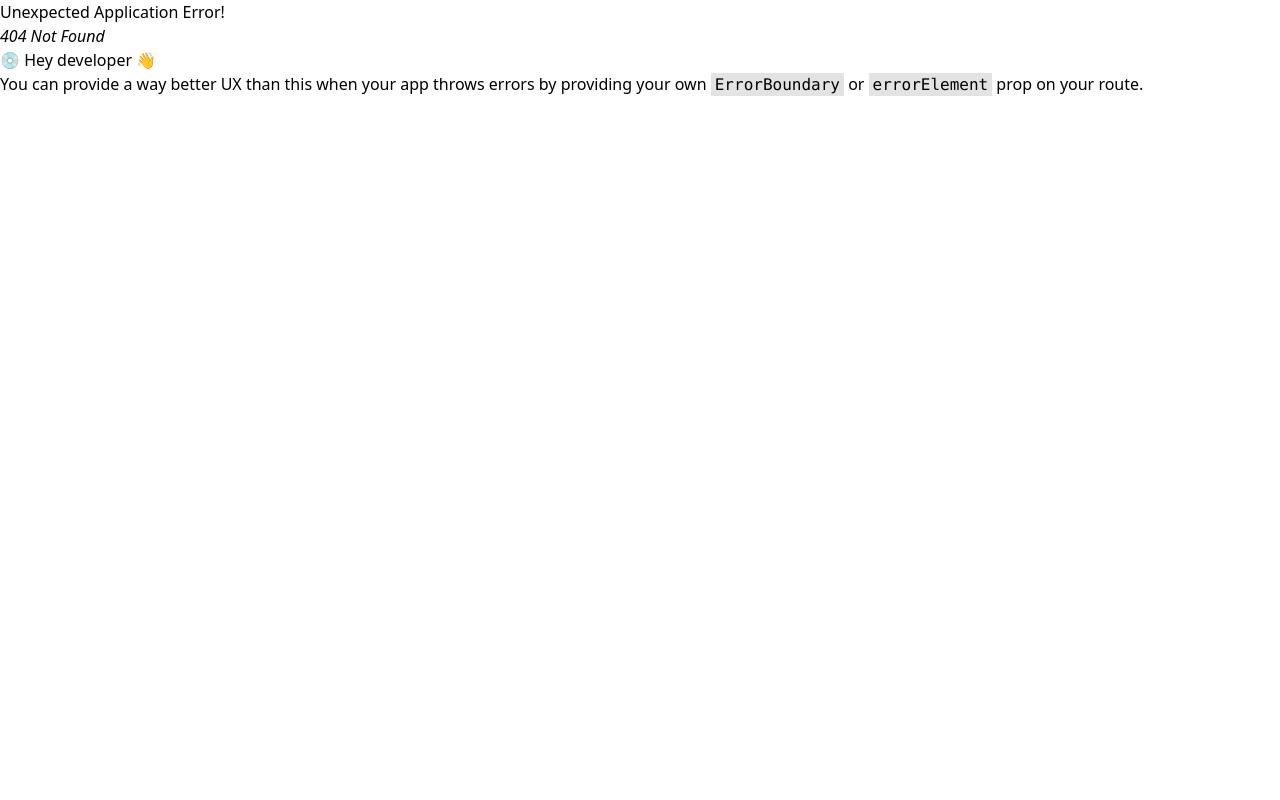
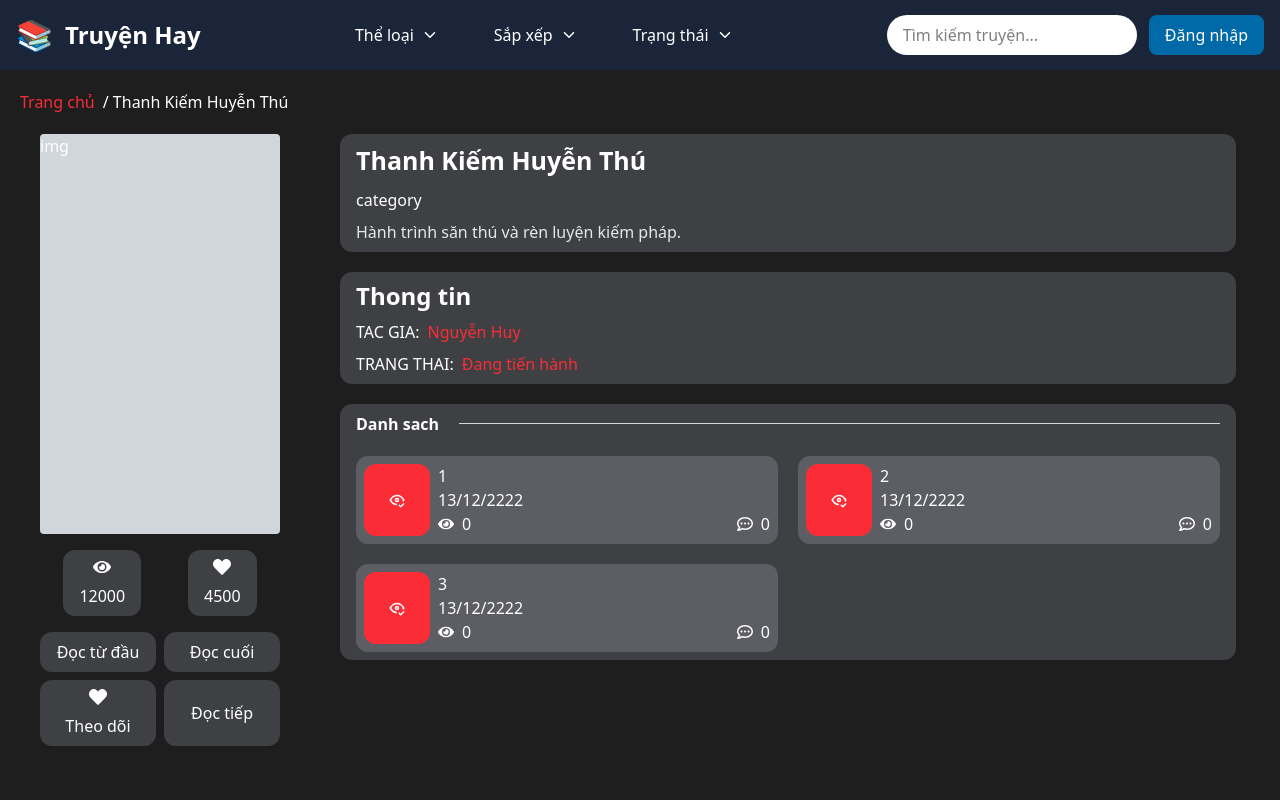
Before and after one commit to NgoHuy05/ReadStory, a React (Vite) app in the folder frontend/: page /story in a window 1280 px wide. Before the commit this address had no page. Shown: the top 800 px of the page. Built offline with nearby package versions, Linux system fonts and the light colour scheme.

Commit message:
feat(ui): story page, mainlayout change bg

```diff
--- a/frontend/src/components/Header.jsx
+++ b/frontend/src/components/Header.jsx
@@ -1,5 +1,6 @@
 import { useState } from "react";
 import { IoIosArrowDown, IoIosArrowUp, IoMdMenu } from "react-icons/io";
+import { useNavigate } from "react-router-dom";
 
 const categorys = [
   {
@@ -55,7 +56,7 @@ const status = [
 ];
 const Header = () => {
   const [dropdown, setDropDown] = useState(null);
-
+  const navigate = useNavigate();
   const handleDropdown = (type) => {
     setDropDown((prev) => (prev === type ? null : type));
   };
@@ -63,7 +64,7 @@ const Header = () => {
   return (
     <header className="bg-[var(--header-bg)] text-white shadow-lg">
       <div className="max-w-7xl mx-auto h-[70px] flex items-center justify-between px-4">
-        <div className="flex items-center gap-3">
+        <div onClick={() => navigate('/')} className="flex items-center gap-3 cursor-pointer">
           <div className="text-3xl font-bold">📚</div>
           <h1 className="text-2xl font-semibold">Truyện Hay</h1>
         </div>
--- a/frontend/src/index.css
+++ b/frontend/src/index.css
@@ -2,5 +2,10 @@
 
 :root {
   --header-bg: #1b253a;
+  --main-bg: #1e1e1e;
+  --card-bg: #3f4044;
+  --card-hover-bg: #5d5e63;
   --footer-bg: #141a29;
+  --icon-text: 18px;
+  --title-text: 25px;
 }
--- a/frontend/src/layouts/MainLayout.jsx
+++ b/frontend/src/layouts/MainLayout.jsx
@@ -6,7 +6,7 @@ const MainLayout = () => {
     return (
         <>
         <Header />
-        <div className="min-h-screen bg-white dark:bg-darkMode-800">
+        <div className="min-h-screen bg-[var(--main-bg)] text-white dark:bg-darkMode-800 py-4">
             <Outlet />
         </div>
         <Footer />
--- a/frontend/src/pages/Story.jsx
+++ b/frontend/src/pages/Story.jsx
@@ -1,7 +1,169 @@
+import { FaEye, FaHeart, FaRegCommentDots, FaBook } from "react-icons/fa";
+import { TbEyeCheck } from "react-icons/tb";
+
+const truyenHot = {
+  id: 1,
+  title: "Thanh Kiếm Huyễn Thú",
+  description: "Hành trình săn thú và rèn luyện kiếm pháp.",
+  author: "Nguyễn Huy",
+  viewsCount: 12000,
+  followsCount: 4500,
+  totalChapters: 52,
+  status: "Đang tiến hành",
+  chapter: [
+    {
+      title: "chuong 1",
+      content: "abc",
+      chapterNumber: 1,
+      viewsNumber: 0,
+      commentsNumber: 0,
+      createdAt: "13/12/2222",
+    },
+    {
+      title: "chuong 2",
+      content: "abc",
+      chapterNumber: 2,
+      viewsNumber: 0,
+      commentsNumber: 0,
+      createdAt: "13/12/2222",
+    },
+    {
+      title: "chuong 3",
+      content: "abc",
+      chapterNumber: 3,
+      viewsNumber: 0,
+      commentsNumber: 0,
+      createdAt: "13/12/2222",
+    },
+  ],
+};
+
 const Story = () => {
-    return (
-        <div>Story Page</div>
-    );
+  return (
+    <main>
+      <nav className="flex px-5 pb-5 pt-1 gap-2">
+        <a href="/" className="text-red-500">
+          Trang chủ
+        </a>
+        <div> / {truyenHot.title}</div>
+      </nav>
+
+      <section>
+        <div className="grid grid-cols-1 lg:grid-cols-[25%_70%] gap-5 max-h-[1300px] min-h-[1000px]">
+          <div className="flex flex-col px-10 gap-4">
+            <div className="w-full h-[400px] bg-gray-300 rounded">img</div>
+            <div className="flex justify-around">
+              <div className="flex flex-col px-4 py-2 bg-[var(--card-bg)] rounded-xl gap-2 items-center justify-center">
+                <div className="[font-size:var(--icon-text)]">
+                  <FaEye />
+                </div>
+                <div>{truyenHot.viewsCount} </div>
+              </div>
+              <div className="flex flex-col gap-2 px-4 py-2 bg-[var(--card-bg)] rounded-xl items-center justify-center">
+                <div className="[font-size:var(--icon-text)]">
+                  <FaHeart />
+                </div>
+                <div>{truyenHot.followsCount} </div>
+              </div>
+            </div>
+            <div className="grid grid-cols-2 gap-2">
+              <button className="px-4 py-2 bg-[var(--card-bg)] rounded-xl items-center justify-center hover:bg-[var(--card-hover-bg)] transition cursor-pointer duration-300">
+                Đọc từ đầu
+              </button>
+              <button className="px-4 py-2 bg-[var(--card-bg)] rounded-xl items-center justify-center hover:bg-[var(--card-hover-bg)] transition cursor-pointer duration-300">
+                Đọc cuối
+              </button>
+              <button className="flex flex-wrap gap-2 px-4 py-2 bg-[var(--card-bg)] rounded-xl items-center justify-center hover:bg-[var(--card-hover-bg)] transition cursor-pointer duration-300">
+                <div className="[font-size:var(--icon-text)]">
+                  <FaHeart />
+                </div>
+                <div>Theo dõi</div>
+              </button>
+              <button className="px-4 py-2 bg-[var(--card-bg)] rounded-xl items-center justify-center hover:bg-[var(--card-hover-bg)] transition cursor-pointer duration-300">
+                Đọc tiếp
+              </button>
+            </div>
+          </div>
+
+          <div className="flex flex-col gap-5">
+            <div className="flex flex-col gap-2 px-4 py-2 bg-[var(--card-bg)] rounded-xl">
+              <div className="[font-size:var(--title-text)] font-bold">
+                {truyenHot.title}
+              </div>
+              <div className="">category</div>
+              <div className="text-gray-200">{truyenHot.description}</div>
+            </div>
+            <div className="flex flex-col gap-2 px-4 py-2 bg-[var(--card-bg)] rounded-xl">
+              <h3 className="text-2xl font-bold">Thong tin</h3>
+              <div className="flex gap-2">
+                <div className="uppercase">Tac gia: </div>
+                <div className="text-red-500">
+                  {truyenHot?.author || "Updating"}
+                </div>
+              </div>
+              <div className="flex gap-2">
+                <div className="uppercase">Trang thai: </div>
+                <div className="text-red-500">
+                  {truyenHot.status || "Updating"}
+                </div>
+              </div>
+            </div>
+            <div className="flex flex-col gap-5 px-4 py-2 bg-[var(--card-bg)] rounded-xl">
+              <div className="flex items-center gap-5">
+                <h2 className="font-bold">Danh sach</h2>
+                <div className="h-px flex-1 bg-gray-300"></div>
+              </div>
+              <div className="grid grid-cols-1 sm:grid-cols-2 md:grid-cols-2 gap-5">
+                {truyenHot.chapter.map((c) => (
+                  <div className="flex gap-2 w-full bg-[#5d5e63] p-2 rounded-xl">
+                    <div className="flex [font-size:var(--icon-text)] justify-center items-center bg-red-500 px-6 py-2 rounded-xl">
+                      <TbEyeCheck />
+                    </div>
+                    <div className="flex flex-col flex-1">
+                      <div className="flex flex-col ">
+                        <h3>{c.chapterNumber}</h3>
+                        <div> {c.createdAt} </div>
+                      </div>
+                      <div className="flex items-center justify-between">
+                        <div className="flex items-center gap-2">
+                          <div>
+                            <FaEye />
+                          </div>
+                          <div>{c.viewsNumber}</div>
+                        </div>
+                        <div className="flex items-center gap-2">
+                          <div>
+                            <FaRegCommentDots />
+                          </div>
+                          <div>{c.commentsNumber}</div>
+                        </div>
+                      </div>
+                    </div>
+                  </div>
+                ))}
+              </div>
+            </div>
+          </div>
+        </div>
+      </section>
+
+      <section>
+        <div className="bg-[var(--card-bg)] max-w-7xl mx-auto px-4 py-2 rounded-xl">
+          <div className="flex flex-col gap-2">
+            <div className="[font-size:var(--title-text)]">Bình luận</div>
+            <div className="relative">
+              <textarea
+                className="w-full h-[100px] bg-white rounded-2xl text-black px-4 py-2 outline outline-none"
+                name="comment"
+                placeholder="Var nhau ít cho đời thêm vui"
+              ></textarea>
+              <button className="absolute bottom-0 right-0 mb-5 mr-5 px-4 py-2 bg-red-500 rounded-2xl hover:bg-red-400 transition duration-300 cursor-pointer ">Gửi</button>
+            </div>
+          </div>
+        </div>
+      </section>
+    </main>
+  );
 };
 
 export default Story;
--- a/frontend/src/routes/index.jsx
+++ b/frontend/src/routes/index.jsx
@@ -15,7 +15,8 @@ export const routers = createBrowserRouter([
             },
             {
                 element: <Story />,
-                path: "story/:slugStory",
+                path: "story",
+                // path: "story/:slugStory",
             },
             {
                 element: <Chapter />,
```
